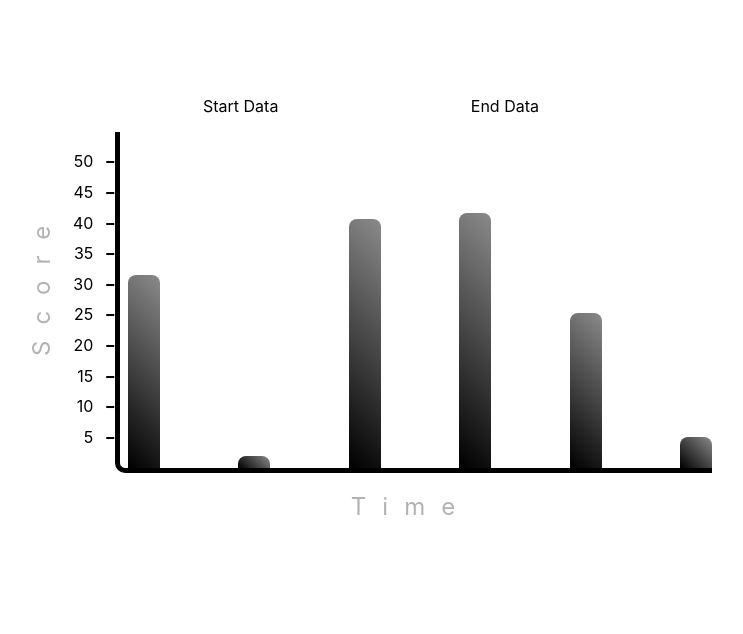
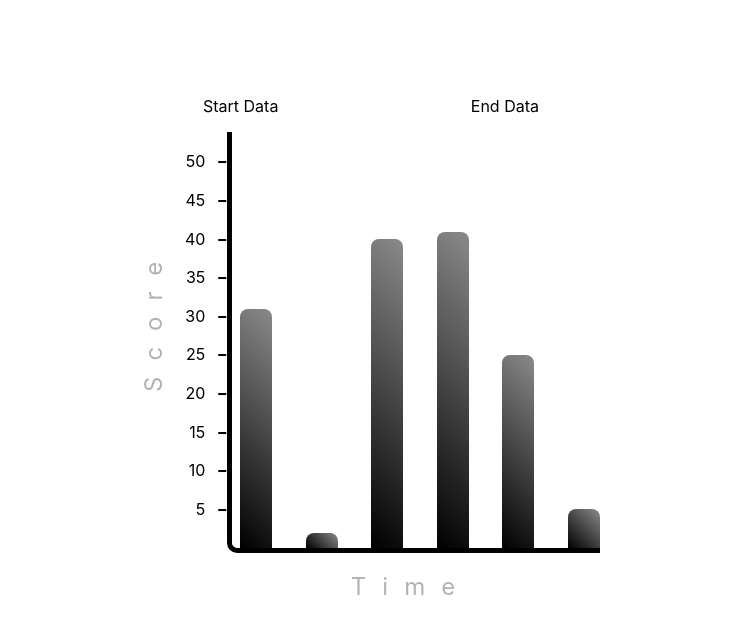
Before and after one commit to samyiskarous/react-responsive-native-chart, a React (Create React App) app: page / in a window 1280 px wide. Shown: the top 634 px of the page, without its empty margins (269-1012 px from the left). Built offline with nearby package versions, Linux system fonts and the light colour scheme.

Commit message:
fix: Resizable height for the chart

```diff
--- a/src/components/charts-containers/ReviewsScoreToTime.js
+++ b/src/components/charts-containers/ReviewsScoreToTime.js
@@ -43,8 +43,8 @@ const ReviewsScoreToTime = () => {
             </DatesRangeDiv>
 
             <div style={{
-                width: '60%',
-                height: '25rem'
+                width: '40%',
+                height: '30rem'
             }}>
                 <BarChart
                     labels={{
--- a/src/components/reusable/charts/BarChart/DataBars.js
+++ b/src/components/reusable/charts/BarChart/DataBars.js
@@ -36,12 +36,13 @@ const DataBars = (props) => {
 
 // START: Styled Components
 const DataBarsContainer = styled.div({
+    width: 'inherit',
+    height: 'inherit',
 
     display: 'flex',
     justifyContent: 'space-between',
     // To start the bars from the bottom
     alignItems: 'flex-end',
-    width: '100%',
 
     height: props => props.highestPossibleHeight
                     ? `${props.highestPossibleHeight}%`
@@ -75,9 +76,10 @@ const DataBar = styled.div`
 
     margin-left: 0.5rem;
 
+
     &:hover{
         &::before {
-            content: ${props => props.rawHeight ? `"${props.rawHeight}"` : 'ssssssss'};
+            content: ${props => props.rawHeight ? `"${props.rawHeight}"` : 'emptyProp'};
             position: absolute;
             left: 97%;
             border-top-left-radius: 50%;
--- a/src/components/reusable/charts/BarChart/YAxisInfo.js
+++ b/src/components/reusable/charts/BarChart/YAxisInfo.js
@@ -35,6 +35,8 @@ const YAxisInfo = (props) => {
 // START: Styled Components
 const YAxisContainer = styled.div({
     gridArea: 'yAxisInfo',
+
+    height: 'inherit',
 
     display: 'flex',
     justifyContent: 'flex-end',
--- a/src/components/reusable/charts/BarChart/index.js
+++ b/src/components/reusable/charts/BarChart/index.js
@@ -11,7 +11,7 @@ const Y_AXIS_VALUES_COUNT = 10;
  * Composed of the fontSize spacing from the indicator and the
  * downward shifted list of indicators
  */
-const Y_AXIS_EXTRA_HEIGHT = 30;
+const Y_AXIS_EXTRA_HEIGHT = 35;
 
 const BarChart = (props) => {
     BarChart.propTypes = {
```
